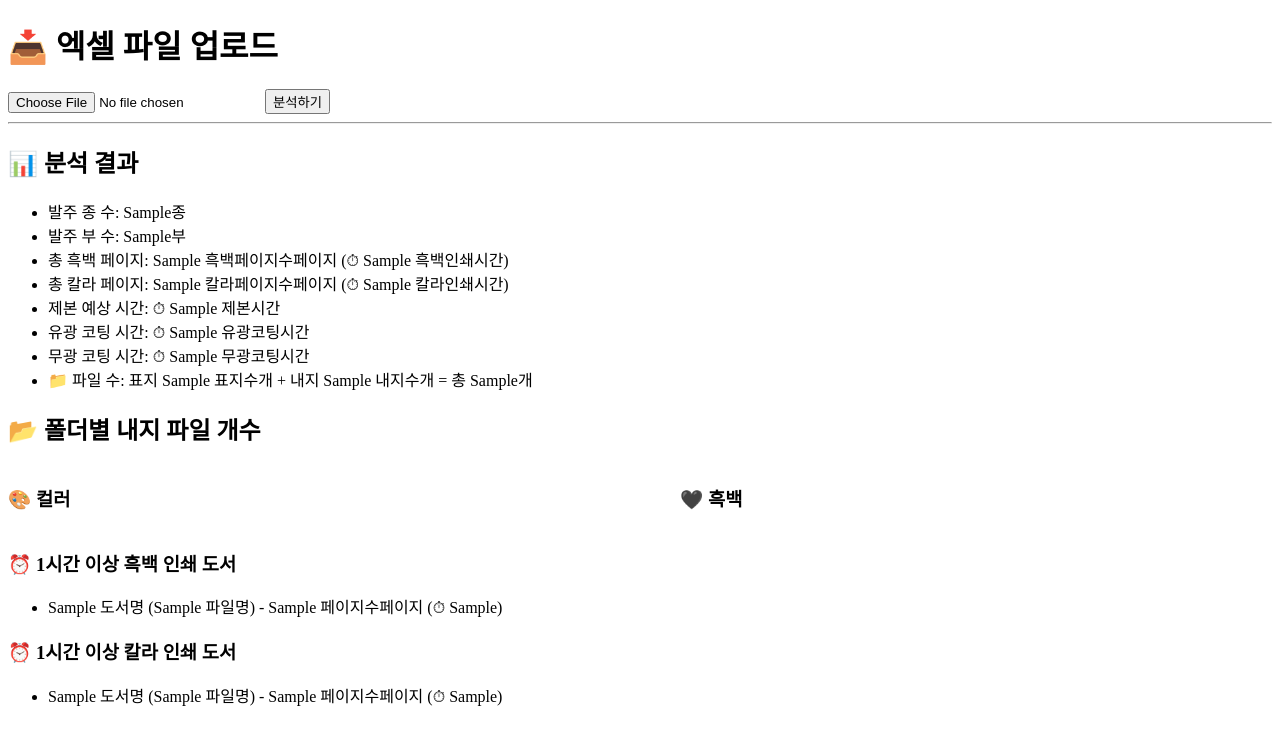
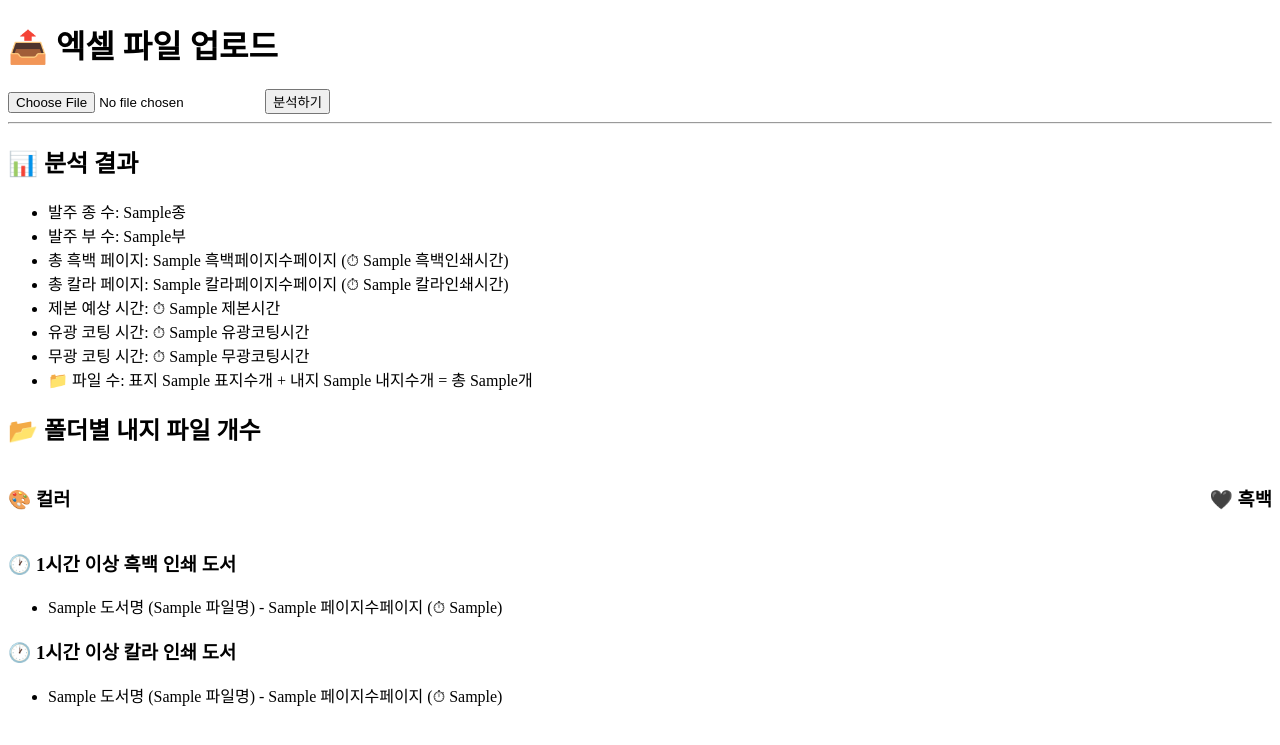
Before and after one commit to Baikala-90/gpt-excel-analyzer, a Flask app: template templates/index.html in a window 1280 px wide. Shown: the top 745 px of the page. Run offline with Flask 3, Linux system fonts and the light colour scheme; the template is opened without the code that fills it: most values are stand-ins (such as "Sample title", 1, 10 or a date in 2020).

Commit message:
📂 폴더별 내지 파일 개수 컬러/흑백 고정 순서 및 위치 정렬

```diff
--- a/templates/index.html
+++ b/templates/index.html
@@ -3,20 +3,9 @@
 <head>
     <meta charset="UTF-8">
     <title>📦 엑셀 발주서 분석기</title>
-    <style>
-        .folder-section {
-            display: flex;
-            justify-content: space-between;
-            align-items: flex-start;
-            gap: 80px;
-        }
-        .folder-box {
-            flex: 1;
-        }
-    </style>
 </head>
 <body>
-    <h1>📥 엑셀 파일 업로드</h1>
+    <h1>📤 엑셀 파일 업로드</h1>
     <form method="POST" enctype="multipart/form-data">
         <input type="file" name="file" required>
         <button type="submit">분석하기</button>
@@ -37,22 +26,22 @@
     </ul>
 
     <h2>📂 폴더별 내지 파일 개수</h2>
-    <div class="folder-section">
-        <div class="folder-box">
+    <div style="display: flex; justify-content: space-between;">
+        <div>
             <h3>🎨 컬러</h3>
             <ul>
-                {% for folder in ["컬날46", "컬날A5", "컬날B5", "컬단46", "컬단A4", "컬단A5", "컬단B5"] %}
-                {% if folder in result.폴더별 %}
+                {% for folder in ['컬/46_날', '컬/A5_날', '컬/B5_날', '컬/46_단', '컬/A4_단', '컬/A5_단', '컬/B5_단'] %}
+                    {% if result.폴더별.get(folder) %}
                         <li>{{ folder }}: {{ result.폴더별[folder] }}개</li>
                     {% endif %}
                 {% endfor %}
             </ul>
         </div>
-        <div class="folder-box">
+        <div>
             <h3>🖤 흑백</h3>
             <ul>
-                {% for folder in ["흑날46", "흑날A5", "흑날B5", "흑단46", "흑단A4", "흑단A5", "흑단B5"] %}
-                {% if folder in result.폴더별 %}
+                {% for folder in ['흑/46_날', '흑/A5_날', '흑/B5_날', '흑/46_단', '흑/A4_단', '흑/A5_단', '흑/B5_단'] %}
+                    {% if result.폴더별.get(folder) %}
                         <li>{{ folder }}: {{ result.폴더별[folder] }}개</li>
                     {% endif %}
                 {% endfor %}
@@ -60,24 +49,27 @@
         </div>
     </div>
 
+    <h3>🕐 1시간 이상 흑백 인쇄 도서</h3>
     {% if result["1시간흑백"] %}
-    <h3>⏰ 1시간 이상 흑백 인쇄 도서</h3>
         <ul>
         {% for 도서명, 파일명, 페이지수, 시간 in result["1시간흑백"] %}
             <li>{{ 도서명 }} ({{ 파일명 }}) - {{ 페이지수 }}페이지 (⏱ {{ 시간 }})</li>
         {% endfor %}
         </ul>
+    {% else %}
+        <p>없음</p>
     {% endif %}
 
+    <h3>🕐 1시간 이상 칼라 인쇄 도서</h3>
     {% if result["1시간칼라"] %}
-    <h3>⏰ 1시간 이상 칼라 인쇄 도서</h3>
         <ul>
         {% for 도서명, 파일명, 페이지수, 시간 in result["1시간칼라"] %}
             <li>{{ 도서명 }} ({{ 파일명 }}) - {{ 페이지수 }}페이지 (⏱ {{ 시간 }})</li>
         {% endfor %}
         </ul>
+    {% else %}
+        <p>없음</p>
     {% endif %}
-
     {% endif %}
 </body>
 </html>
```
Lines whose indentation alone changed are shown as unchanged.
